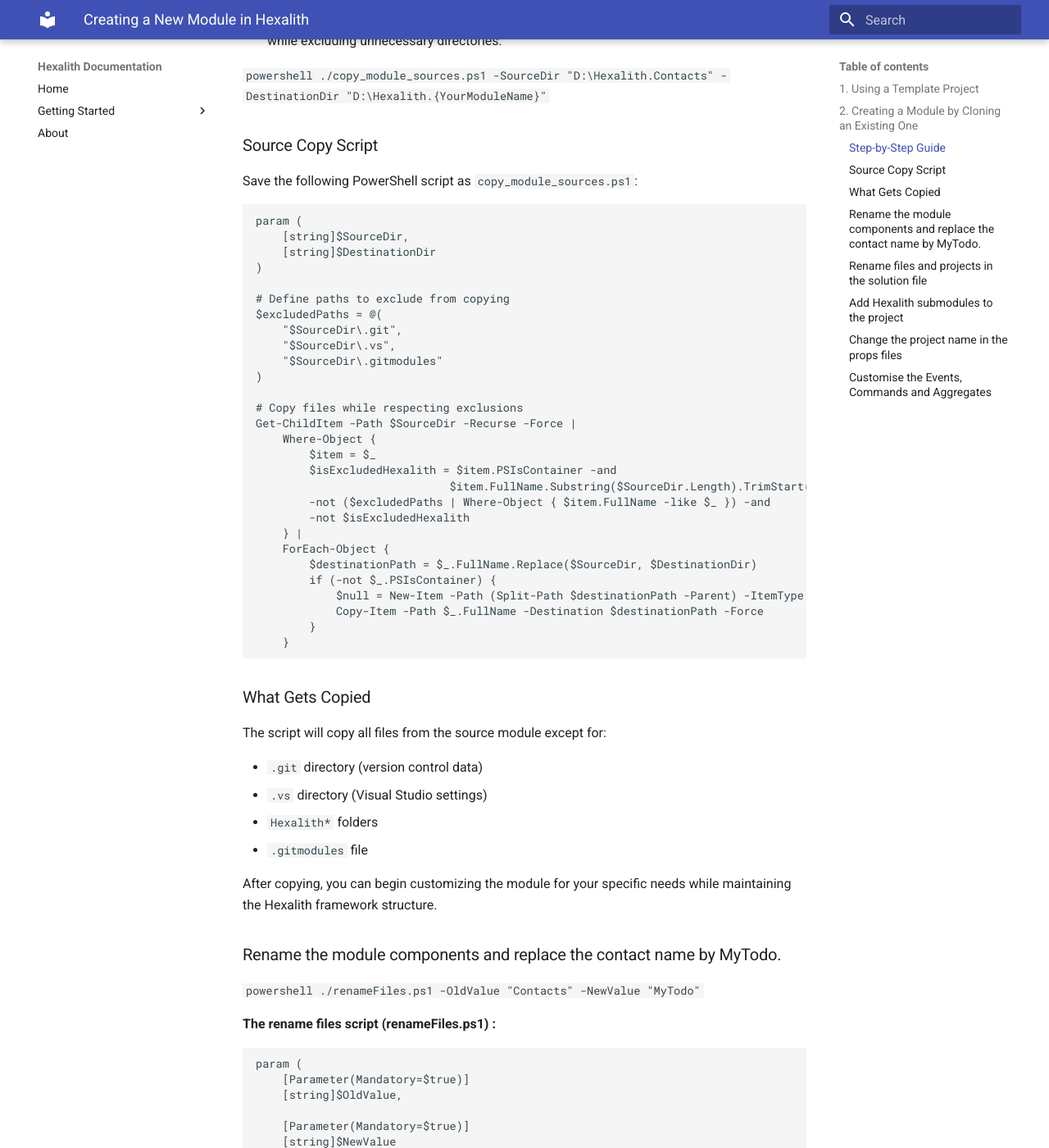
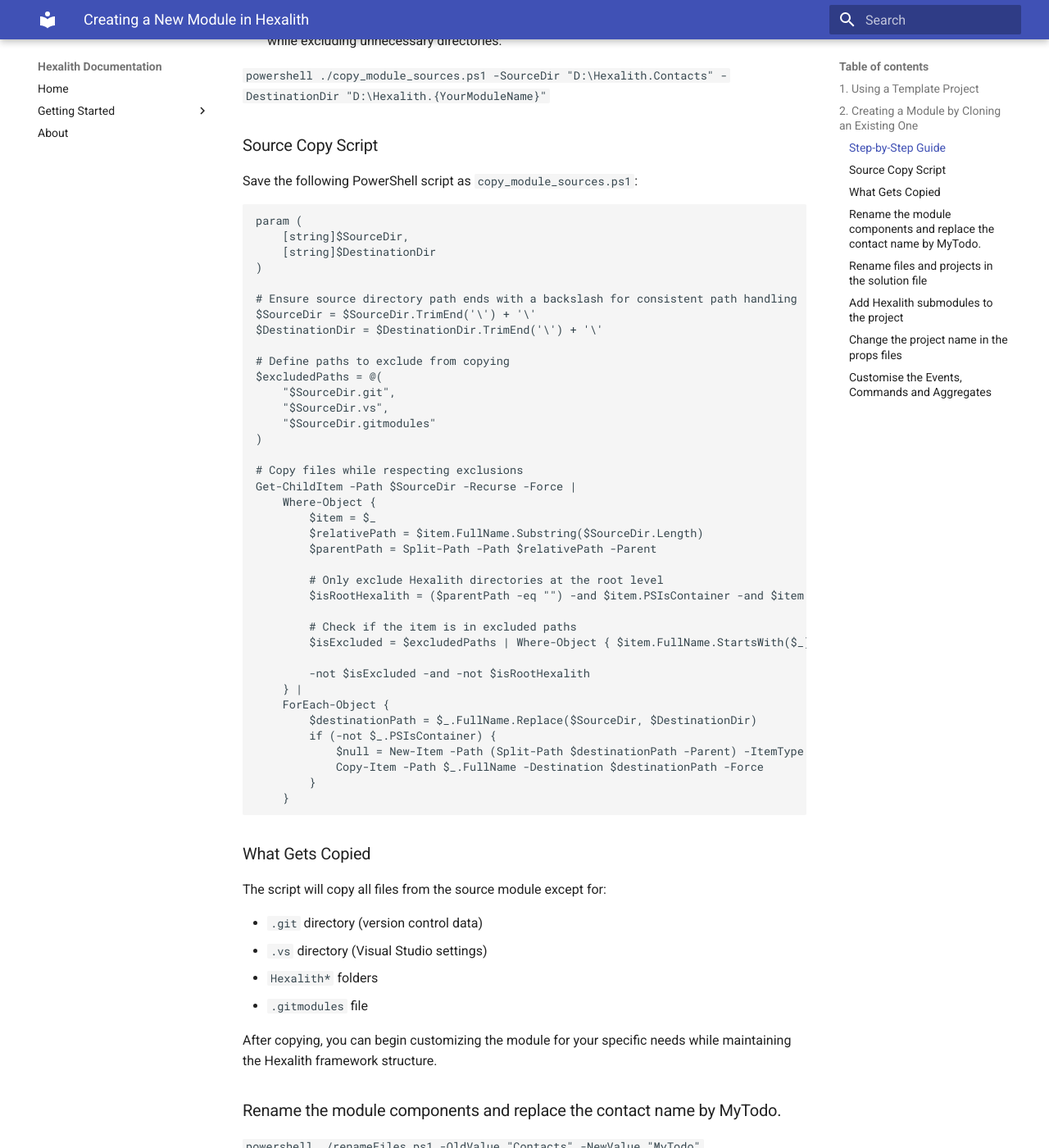
Before and after one commit to Hexalith/Hexalith.Docs, an MkDocs documentation site: the page built from docs/add-module.md, in a window 1280 px wide and 1400 px high, scrolled down 924 px. Shown: the whole window at 82% size. Built offline with MkDocs 1.6.1 and Material for MkDocs 9.7.7, drawn with Linux system fonts in a browser that asks for light colours.

Commit message:
Update add-module.md

```diff
--- a/docs/add-module.md
+++ b/docs/add-module.md
@@ -47,21 +47,31 @@ param (
     [string]$DestinationDir
 )
 
+# Ensure source directory path ends with a backslash for consistent path handling
+$SourceDir = $SourceDir.TrimEnd('\') + '\'
+$DestinationDir = $DestinationDir.TrimEnd('\') + '\'
+
 # Define paths to exclude from copying
 $excludedPaths = @(
-    "$SourceDir\.git",
-    "$SourceDir\.vs",
-    "$SourceDir\.gitmodules"
+    "$SourceDir.git",
+    "$SourceDir.vs",
+    "$SourceDir.gitmodules"
 )
 
 # Copy files while respecting exclusions
 Get-ChildItem -Path $SourceDir -Recurse -Force |
     Where-Object {
         $item = $_
-        $isExcludedHexalith = $item.PSIsContainer -and
-                             $item.FullName.Substring($SourceDir.Length).TrimStart('\').StartsWith('Hexalith')
-        -not ($excludedPaths | Where-Object { $item.FullName -like $_ }) -and
-        -not $isExcludedHexalith
+        $relativePath = $item.FullName.Substring($SourceDir.Length)
+        $parentPath = Split-Path -Path $relativePath -Parent
+
+        # Only exclude Hexalith directories at the root level
+        $isRootHexalith = ($parentPath -eq "") -and $item.PSIsContainer -and $item.Name.StartsWith('Hexalith')
+
+        # Check if the item is in excluded paths
+        $isExcluded = $excludedPaths | Where-Object { $item.FullName.StartsWith($_) }
+
+        -not $isExcluded -and -not $isRootHexalith
     } |
     ForEach-Object {
         $destinationPath = $_.FullName.Replace($SourceDir, $DestinationDir)
```
